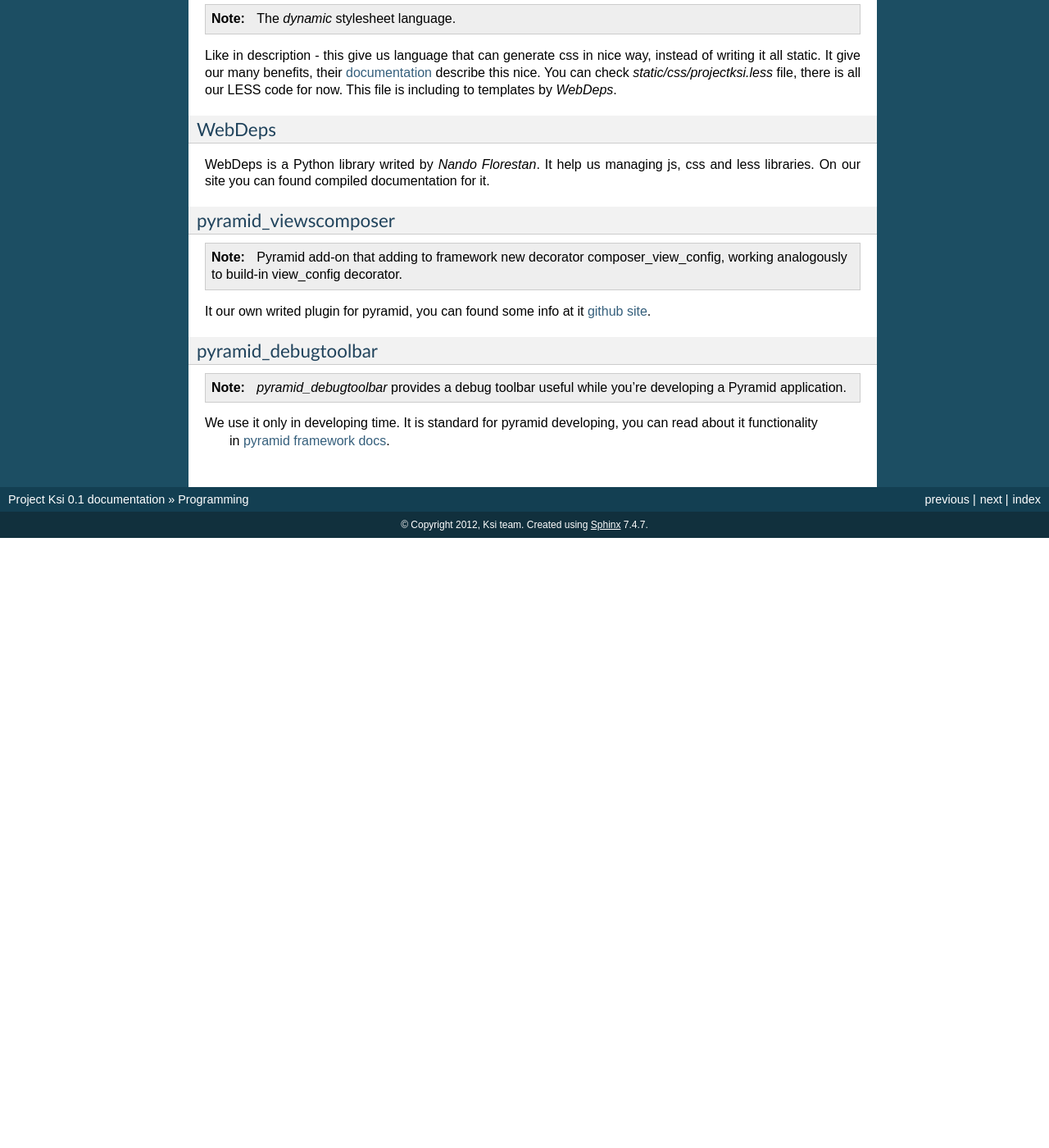
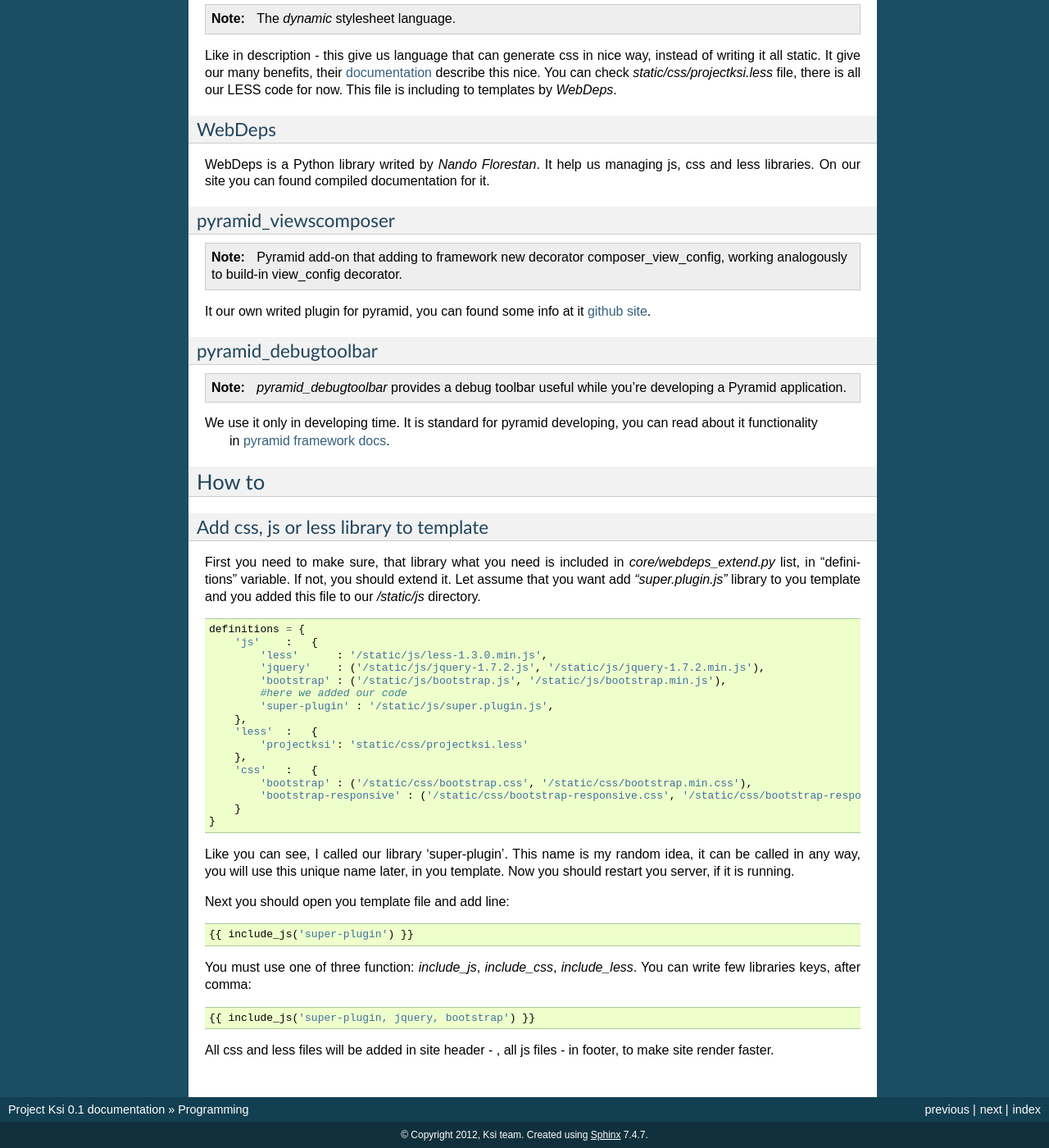
Before and after one commit to wiktor-obrebski/projectksi, a Sphinx documentation site: the page built from docs/source/progs/programming.rst, in a window 1280 px wide and 1400 px high, scrolled down 1112 px. Shown: the whole window at 82% size. Built offline with Sphinx 7.4.7, drawn with Linux system fonts in a browser that asks for light colours; before the commit the page ends 1768 px from its top, so only the background shows below that; some of the changed text lies outside the part shown.

Commit message:
Some webdeps improvements, more docs about webdeps using

```diff
--- a/docs/source/progs/programming.rst
+++ b/docs/source/progs/programming.rst
@@ -103,3 +103,50 @@ We use it only in developing time. It is standard for pyramid developing, you ca
  in `pyramid framework docs`_.
 
  .. _`pyramid framework docs`: http://docs.pylonsproject.org/projects/pyramid_debugtoolbar/en/latest/
+
+How to
+======
+
+Add css, js or less library to template
+---------------------------------------
+
+First you need to make sure, that library what you need is included in *core/webdeps_extend.py* list, in
+"definitions" variable. If not, you should extend it. Let assume that you want add *"super.plugin.js"* library
+to you template and you added this file to our */static/js* directory.
+
+.. code-block:: python
+
+    definitions = {
+        'js'    :   {
+            'less'      : '/static/js/less-1.3.0.min.js',
+            'jquery'    : ('/static/js/jquery-1.7.2.js', '/static/js/jquery-1.7.2.min.js'),
+            'bootstrap' : ('/static/js/bootstrap.js', '/static/js/bootstrap.min.js'),
+            #here we added our code
+            'super-plugin' : '/static/js/super.plugin.js',
+        },
+        'less'  :   {
+            'projectksi': 'static/css/projectksi.less'
+        },
+        'css'   :   {
+            'bootstrap' : ('/static/css/bootstrap.css', '/static/css/bootstrap.min.css'),
+            'bootstrap-responsive' : ('/static/css/bootstrap-responsive.css', '/static/css/bootstrap-responsive.min.css')
+        }
+    }
+
+Like you can see, I called our library 'super-plugin'. This name is my random idea, it can be called in any way,
+you will use this unique name later, in you template. Now you should restart you server, if it is running.
+
+Next you should open you template file and add line:
+
+.. code-block:: python
+
+    {{ include_js('super-plugin') }}
+
+You must use one of three function: *include_js*, *include_css*, *include_less*. You can write few libraries keys,
+after comma:
+
+.. code-block:: python
+
+    {{ include_js('super-plugin, jquery, bootstrap') }}
+
+All css and less files will be added in site header - , all js files - in footer, to make site render faster.
```
Also changed, not shown: 1 other file.
